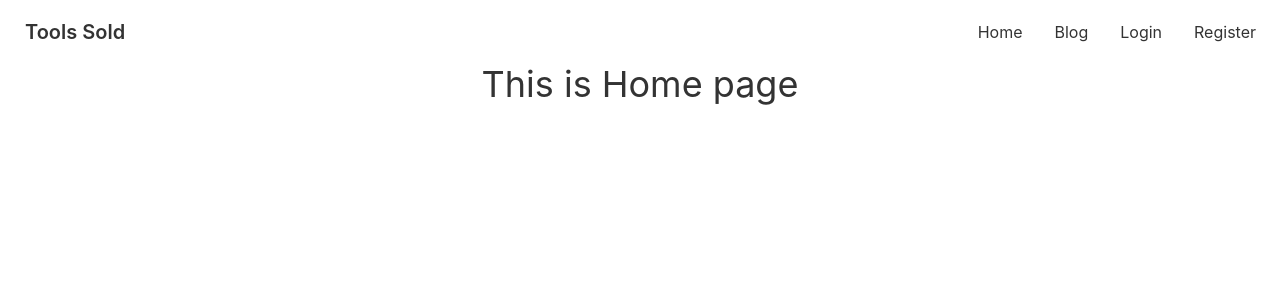
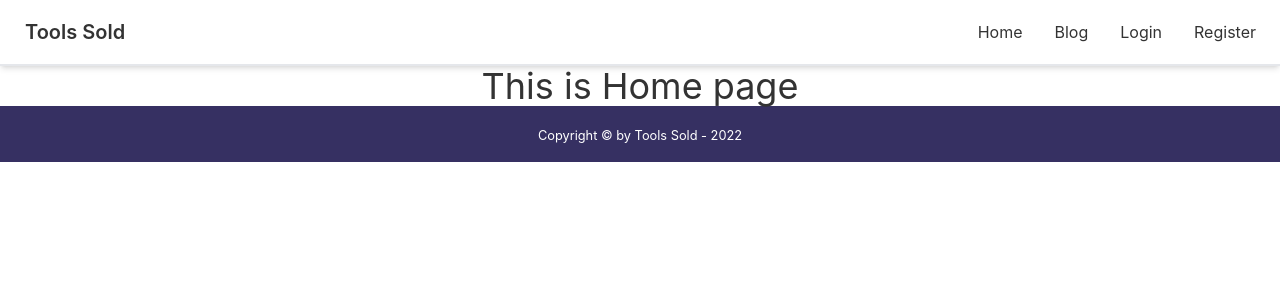
Before and after one commit to kakon4366/Tools-Sold-Client-Side, a React (Create React App) app: page / in a window 1280 px wide. Shown: the top 300 px of the page. Built offline with nearby package versions, Linux system fonts and the light colour scheme.

Commit message:
Footer added

```diff
--- a/src/App.js
+++ b/src/App.js
@@ -4,6 +4,7 @@
 import Home from "./Pages/Home/Home";
 import Login from "./Pages/Login/Login";
 import Register from "./Pages/Register/Register";
+import Footer from "./Pages/Shared/Footer/Footer";
 import Header from "./Pages/Shared/Header/Header";
 
 function App() {
@@ -17,6 +18,7 @@
 				<Route path="/login" element={<Login />}></Route>
 				<Route path="/register" element={<Register />}></Route>
 			</Routes>
+			<Footer></Footer>
 		</div>
 	);
 }
--- /dev/null
+++ b/src/Pages/Shared/Footer/Footer.js
@@ -0,0 +1,13 @@
+import React from "react";
+
+const Footer = () => {
+	return (
+		<footer className="bg-accent py-4">
+			<p className="text-white text-center">
+				<small>Copyright &copy; by Tools Sold - 2022</small>
+			</p>
+		</footer>
+	);
+};
+
+export default Footer;
--- a/src/Pages/Shared/Header/Header.js
+++ b/src/Pages/Shared/Header/Header.js
@@ -21,7 +21,7 @@
 
 	return (
 		<header>
-			<div className="navbar bg-base-100">
+			<div className="navbar bg-base-100 border-b-2 shadow-md">
 				<div className="navbar-start">
 					<div className="dropdown">
 						<label tabIndex="0" className="btn btn-ghost lg:hidden">
--- a/tailwind.config.js
+++ b/tailwind.config.js
@@ -6,8 +6,8 @@
 				mytheme: {
 					primary: "#242F9B",
 					secondary: "#9BA3EB",
-					accent: "#4D4C7D",
-					neutral: "#363062",
+					accent: "#363062",
+					neutral: "#ffffff",
 					"base-100": "#ffffff",
 				},
 			},
```
